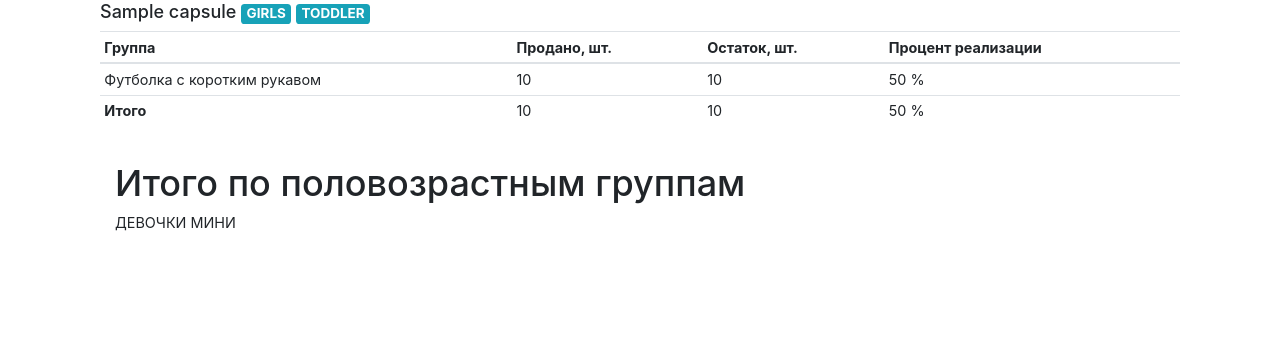
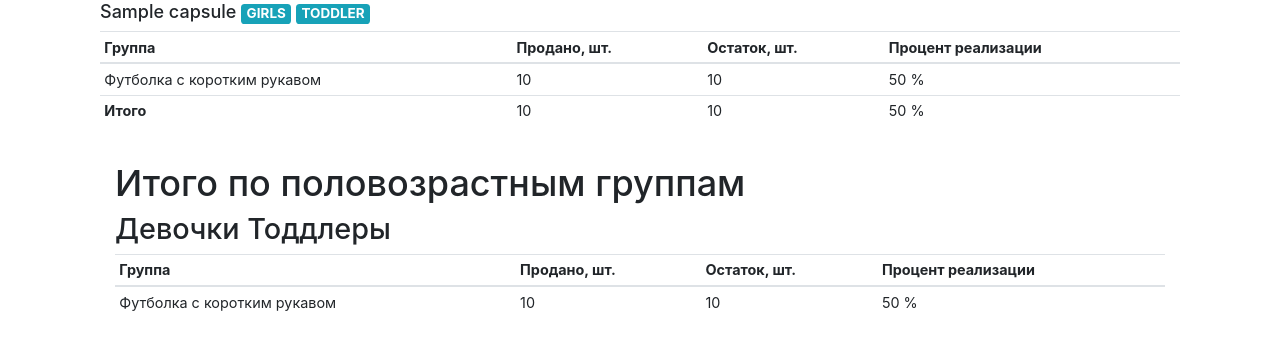
Before and after one commit to ruslanizz/skumaster3, a Django app: page /analytics/ in a window 1280 px wide. Shown: the part 218-568 px from the top of the page. Run offline with Django 3.2, Linux system fonts and the light colour scheme; a user stored in the database is signed in; tables that the repository leaves empty hold one stand-in row (values such as "Sample post"); some libraries are stand-ins or nearby versions.

Commit message:
make universal gender-age analytics seems works fine

```diff
--- a/skuproject/frontend/templates/analytics.html
+++ b/skuproject/frontend/templates/analytics.html
@@ -45,7 +45,7 @@
 
                 <td>{{v[0]}}</td>
                 <td>{{v[1]}}</td>
-                <td v-if="v[2] > 75"> <span class="bg-success text-white"> {{v[2]}} % </span> </td>
+                <td v-if="v[2] > 79"> <span class="bg-success text-white"> {{v[2]}} % </span> </td>
                 <td v-else-if="v[2] < 35"> <span class="bg-danger text-white"> {{v[2]}} % </span> </td>
                 <td v-else-if="v[2] > 35 && v[2] < 50"> <span class="bg-warning text-dark"> {{v[2]}} % </span> </td>
                 <td v-else> {{v[2]}} % </td>
@@ -66,15 +66,65 @@
 
  <div class="container">
      <h1>Итого по половозрастным группам</h1>
-     ДЕВОЧКИ МИНИ
-    <div v-for="j in season_data">
+     <div v-for = "(value,key) in season_data[0].analytics_gender_age">
+     <h2>{{key}}</h2>
+         <table class="table table-sm">
+          <thead>
+            <tr>
+              <th scope="col">Группа</th>
+              <th scope="col">Продано, шт.</th>
+              <th scope="col">Остаток, шт.</th>
+              <th scope="col">Процент реализации</th>
+            </tr>
+          </thead>
 
-        <div v-for="(v,k) in j.analytics_girls_mini">
-            {{k}} : {{v}}
-        </div>
+          <tbody>
+            <tr v-for = "(v,k) in value">
+                <th scope="row" style = font-weight:normal > {{k}} </th>
 
-    </div>
+                <td>{{v[0]}}</td>
+                <td>{{v[1]}}</td>
+                <td v-if="v[2] > 79"> <span class="bg-success text-white"> {{v[2]}} % </span> </td>
+                <td v-else-if="v[2] < 35"> <span class="bg-danger text-white"> {{v[2]}} % </span> </td>
+                <td v-else-if="v[2] > 35 && v[2] < 50"> <span class="bg-warning text-dark"> {{v[2]}} % </span> </td>
+                <td v-else> {{v[2]}} % </td>
 
+            </tr>
+
+          </tbody>
+
+        </table>
+
+<!--     <h2>МАЛЬЧИКИ МИНИ</h2>-->
+
+<!--         <table class="table table-sm">-->
+<!--          <thead>-->
+<!--            <tr>-->
+<!--              <th scope="col">Группа</th>-->
+<!--              <th scope="col">Продано, шт.</th>-->
+<!--              <th scope="col">Остаток, шт.</th>-->
+<!--              <th scope="col">Процент реализации</th>-->
+<!--            </tr>-->
+<!--          </thead>-->
+
+<!--          <tbody>-->
+<!--            <tr v-for = "(v,k) in season_data[0].analytics_boys_mini">-->
+<!--                <th v-if="k != 'Итого'" scope="row" style = font-weight:normal > {{k}} </th>-->
+<!--                <th v-else scope="row" > {{k}} </th>-->
+
+<!--                <td>{{v[0]}}</td>-->
+<!--                <td>{{v[1]}}</td>-->
+<!--                <td v-if="v[2] > 79"> <span class="bg-success text-white"> {{v[2]}} % </span> </td>-->
+<!--                <td v-else-if="v[2] < 35"> <span class="bg-danger text-white"> {{v[2]}} % </span> </td>-->
+<!--                <td v-else-if="v[2] > 35 && v[2] < 50"> <span class="bg-warning text-dark"> {{v[2]}} % </span> </td>-->
+<!--                <td v-else> {{v[2]}} % </td>-->
+
+<!--            </tr>-->
+
+<!--          </tbody>-->
+
+<!--        </table>-->
+ </div>
  </div>
 
 
--- a/skuproject/frontend/templates/index.html
+++ b/skuproject/frontend/templates/index.html
@@ -216,9 +216,9 @@
                     <hr class="border-1 border-white mx-5"/>
                     Остатки (закуп.): {{i.capsules_costsumm_instock | format }} р.
                     <br>
-                    <div v-for = "(v,k) in i.analytics_girls_mini">
-                        {{k}} - {{v}}
-                    </div>
+<!--                    <div v-for = "(v,k) in i.analytics_girls_mini">-->
+<!--                        {{k}} - {{v}}-->
+<!--                    </div>-->
                 </div>
             </div>
             <br>
--- a/skuproject/products/models.py
+++ b/skuproject/products/models.py
@@ -27,6 +27,20 @@ CLOTHES_TYPE_CHOICES = [
     ('PANTIES', 'Трусы'),
     ('TIGHTS', 'Колготки'),
     ('OTHER', 'Остальное')
+]
+
+AGE_CHOICES = [
+    ('TODDLER', 'Тоддлеры'),
+    ('MINI', 'Мини'),
+    ('JUNIOR', 'Джуниор'),
+    ('BASE', 'База'),
+    ('---', 'Не определено')
+]
+
+GENDER_CHOICES = [
+    ('GIRLS', 'Девочки'),
+    ('BOYS', 'Мальчики'),
+    ('UNISEX', 'Унисекс'),
 ]
 
 class UploadedBaseInfo(models.Model):
@@ -100,61 +114,103 @@ class Season(models.Model):
             return 0
         return round(((self.capsules_sellsumm_sold / (self.capsules_sellsumm_sold - self.capsules_income)) * 100) - 100)
 
+    # @property
+    # def analytics_girls_mini(self):
+    #     final_dict = {}
+    #     for i in CLOTHES_TYPE_CHOICES:
+    #         percent=0
+    #         summ1 = Size.objects.filter(user=self.user,
+    #                                sku__capsule__season=self.id,
+    #                                sku__capsule__gender='GIRLS',
+    #                                sku__capsule__age='MINI',
+    #                                sku__clothes_type=i[0]).aggregate(Sum('quantity_sold'))
+    #
+    #         summ2 = Size.objects.filter(user=self.user,
+    #                                sku__capsule__season=self.id,
+    #                                sku__capsule__gender='GIRLS',
+    #                                sku__capsule__age='MINI',
+    #                                sku__clothes_type=i[0]).aggregate(Sum('quantity_instock'))
+    #
+    #         q_sold = summ1['quantity_sold__sum']
+    #         q_instock = summ2['quantity_instock__sum']
+    #         if not q_sold:
+    #             q_sold = 0
+    #         if not q_instock:
+    #             q_instock = 0
+    #         if q_sold+q_instock != 0:
+    #             percent = round(q_sold*100/(q_sold+q_instock)) # Процент реализации
+    #             final_dict[i[1]]=[q_sold, q_instock, percent]
+    #
+    #     return final_dict
+    #
+    #
+    # @property
+    # def analytics_boys_mini(self):
+    #     final_dict = {}
+    #     for i in CLOTHES_TYPE_CHOICES:
+    #         percent=0
+    #         summ1 = Size.objects.filter(user=self.user,
+    #                                sku__capsule__season=self.id,
+    #                                sku__capsule__gender='BOYS',
+    #                                sku__capsule__age='MINI',
+    #                                sku__clothes_type=i[0]).aggregate(Sum('quantity_sold'))
+    #
+    #         summ2 = Size.objects.filter(user=self.user,
+    #                                sku__capsule__season=self.id,
+    #                                sku__capsule__gender='BOYS',
+    #                                sku__capsule__age='MINI',
+    #                                sku__clothes_type=i[0]).aggregate(Sum('quantity_instock'))
+    #
+    #         q_sold = summ1['quantity_sold__sum']
+    #         q_instock = summ2['quantity_instock__sum']
+    #         if not q_sold:
+    #             q_sold = 0
+    #         if not q_instock:
+    #             q_instock = 0
+    #         if q_sold+q_instock != 0:
+    #             percent = round(q_sold*100/(q_sold+q_instock)) # Процент реализации
+    #             final_dict[i[1]]=[q_sold, q_instock, percent]
+    #
+    #     return final_dict
+
     @property
-    def analytics_girls_mini(self):
-        final_dict = {}
-        for i in CLOTHES_TYPE_CHOICES:
-            percent=0
-            summ1 = Size.objects.filter(user=self.user,
-                                   sku__capsule__season=self.id,
-                                   sku__capsule__gender='GIRLS',
-                                   sku__capsule__age='MINI',
-                                   sku__clothes_type=i[0]).aggregate(Sum('quantity_sold'))
+    def analytics_gender_age(self):
+        superfinal_dict = {}
+        for gender in GENDER_CHOICES:
+            for age in AGE_CHOICES:
+                final_dict = {}
+                for i in CLOTHES_TYPE_CHOICES:
+                    percent=0
+                    summ1 = Size.objects.filter(user=self.user,
+                                           sku__capsule__season=self.id,
+                                           sku__capsule__gender=gender[0],
+                                           sku__capsule__age=age[0],
+                                           sku__clothes_type=i[0]).aggregate(Sum('quantity_sold'))
 
-            summ2 = Size.objects.filter(user=self.user,
-                                   sku__capsule__season=self.id,
-                                   sku__capsule__gender='GIRLS',
-                                   sku__capsule__age='MINI',
-                                   sku__clothes_type=i[0]).aggregate(Sum('quantity_instock'))
+                    summ2 = Size.objects.filter(user=self.user,
+                                           sku__capsule__season=self.id,
+                                           sku__capsule__gender=gender[0],
+                                           sku__capsule__age=age[0],
+                                           sku__clothes_type=i[0]).aggregate(Sum('quantity_instock'))
 
-            q_sold = summ1['quantity_sold__sum']
-            q_instock = summ2['quantity_instock__sum']
-            if not q_sold:
-                q_sold = 0
-            if not q_instock:
-                q_instock = 0
-            if q_sold+q_instock != 0:
-                percent = round(q_sold*100/(q_sold+q_instock)) # Процент реализации
-                final_dict[i[1]]=[q_sold, q_instock, percent]
+                    q_sold = summ1['quantity_sold__sum']
+                    q_instock = summ2['quantity_instock__sum']
+                    if not q_sold:
+                        q_sold = 0
+                    if not q_instock:
+                        q_instock = 0
+                    if q_sold+q_instock != 0:
+                        percent = round(q_sold*100/(q_sold+q_instock)) # Процент реализации
+                        final_dict[i[1]]=[q_sold, q_instock, percent]
+                if final_dict:
+                    gender_age_str = gender[1] + ' ' + age[1]
+                    superfinal_dict[gender_age_str] = final_dict
 
-        # summ_sold = 0
-        # summ_instock = 0
-        # percent_total = 0
-        # for k,v in final_dict.items():
-        #     summ_sold += v[0]
-        #     summ_instock += v[1]
-        #
-        # if summ_sold + summ_instock != 0:
-        #     percent_total = round(summ_sold * 100 / (summ_sold + summ_instock))  # Процент реализации
-        #
-        # final_dict['Итого'] = [summ_sold,summ_instock,percent_total]
-
-        return final_dict
+        return superfinal_dict
 
 
 class Capsule(models.Model):
-    GENDER_CHOICES = [
-        ('GIRLS','Девочки'),
-        ('BOYS', 'Мальчики'),
-        ('UNISEX', 'Унисекс'),
-    ]
-    AGE_CHOICES = [
-        ('TODDLER','Тоддлеры'),
-        ('MINI', 'Мини'),
-        ('JUNIOR', 'Джуниор'),
-        ('BASE', 'База'),
-        ('---','Не определено')
-    ]
+
     capsule_firstletters = models.CharField(max_length=30, default='', blank=False)
     name = models.CharField(max_length=50, default='', blank=True)
     season = models.ForeignKey(Season, on_delete=models.CASCADE, null=True, blank=True, verbose_name='Сезон')
--- a/skuproject/products/serializers.py
+++ b/skuproject/products/serializers.py
@@ -16,7 +16,6 @@ class SeasonSerializer(ModelSerializer):
                   'capsules_income',
                   'capsules_costsumm_instock',
                   'capsules_margin_percent',
-                  'analytics_girls_mini'
                   ]
 
 
@@ -125,5 +124,5 @@ class AnalyticsSeasonSerializer(ModelSerializer):
                   'capsules_income',
                   'capsules_costsumm_instock',
                   'capsules_margin_percent',
-                  'analytics_girls_mini'
+                  'analytics_gender_age',
                   ]
--- a/skuproject/products/views.py
+++ b/skuproject/products/views.py
@@ -153,7 +153,6 @@ class AnalyticsCapsuleView(ModelViewSet):
         """
         query_set = self.queryset
         param = self.request.query_params.get('season', None)
-        print('===========', param)
         if param is not None:
             query_set = query_set.filter(season=param, user=self.request.user)
         return query_set
@@ -170,7 +169,6 @@ class AnalyticsSeasonView(ModelViewSet):
         """
         query_set = self.queryset
         param = self.request.query_params.get('id', None)
-        print('###########', param)
         if param is not None:
             query_set = query_set.filter(id=param, user=self.request.user)
         return query_set
```
